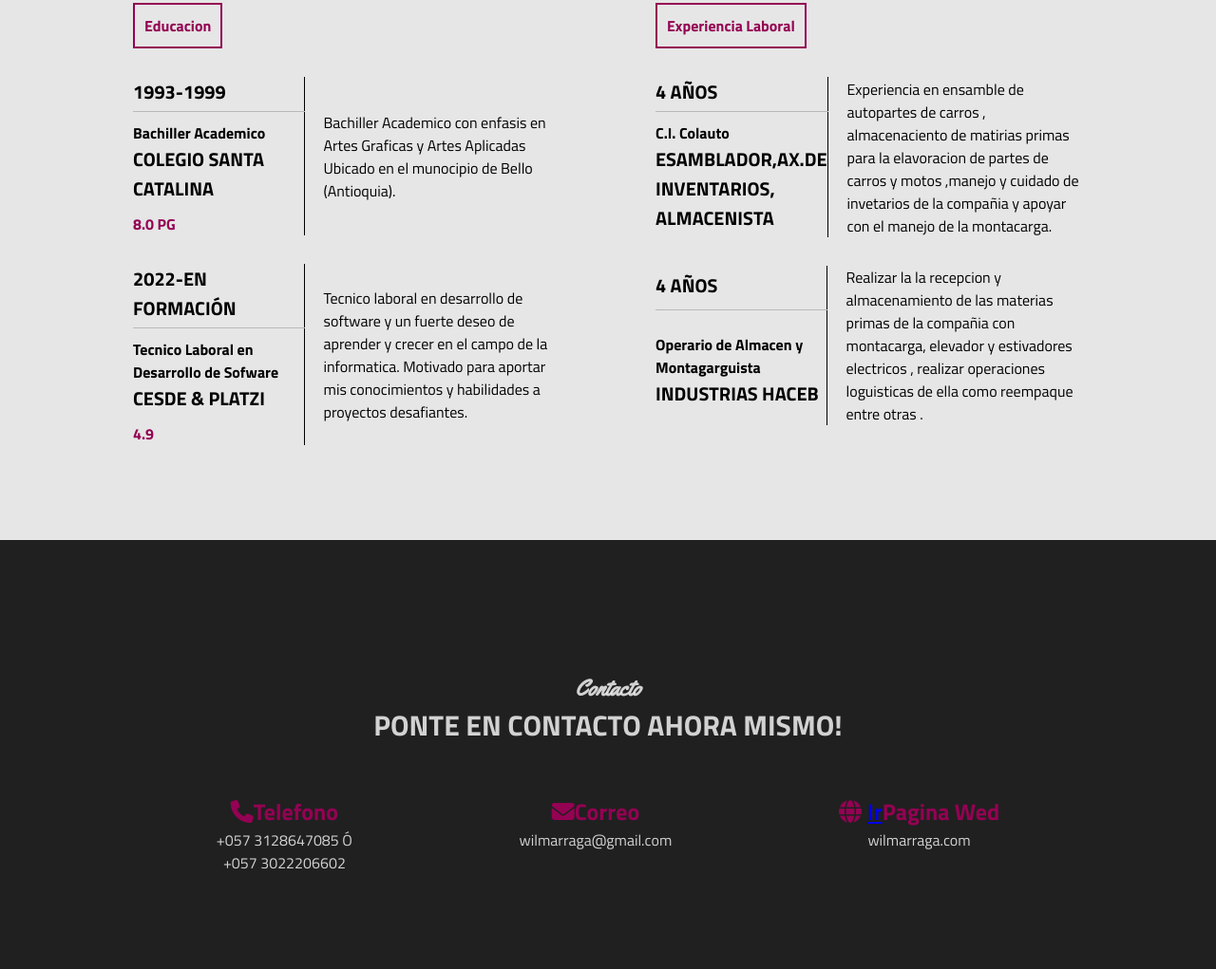
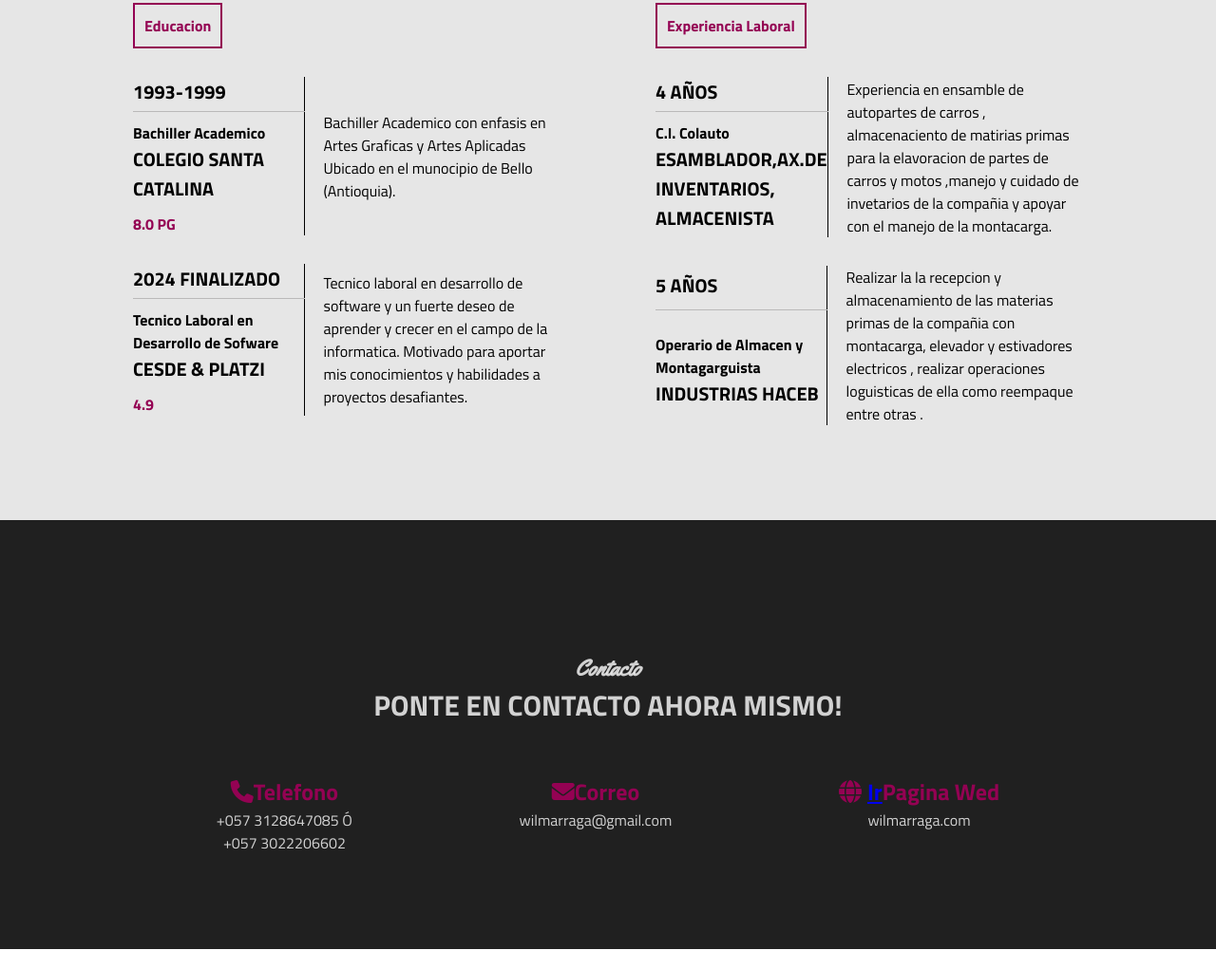
Before and after one commit to wilmarraga1/Hoja-de-Vida-Wilmar-Ramirez, a plain HTML site: page index.html in a window 1280 px wide. Shown: the part 2214-3235 px from the top of the page at 95% size. After the commit the page ends 3214 px from the top, so only its background shows below. Drawn offline with Linux system fonts and the light colour scheme.

Commit message:
cambio de estado de  finalizacion de tecnica

```diff
--- a/index.html
+++ b/index.html
@@ -341,7 +341,7 @@
                     <table>
                         <tr>
                             <td class="datos">
-                                <h3>2022-En Formación</h3>
+                                <h3>2024 Finalizado</h3>
                             </td>
                             <td rowspan="2" class="descripcion">
                                 Tecnico laboral en desarrollo de software y un fuerte deseo de aprender y crecer en el campo de la informatica. Motivado para aportar mis conocimientos y habilidades a proyectos desafiantes.
@@ -378,7 +378,7 @@
                     <table>
                         <tr>
                             <td class="datos">
-                                <h3>4 Años</h3>
+                                <h3>5 Años</h3>
                             </td>
                             <td rowspan="2" class="descripcion">
                                 Realizar la la recepcion y almacenamiento de las materias primas de la compañia con montacarga, elevador  y estivadores electricos , realizar operaciones loguisticas de ella como reempaque entre otras .
```
